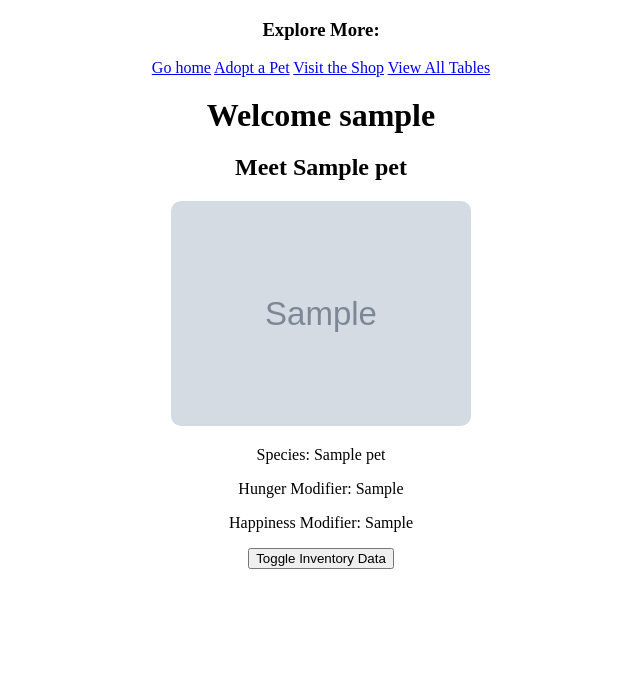
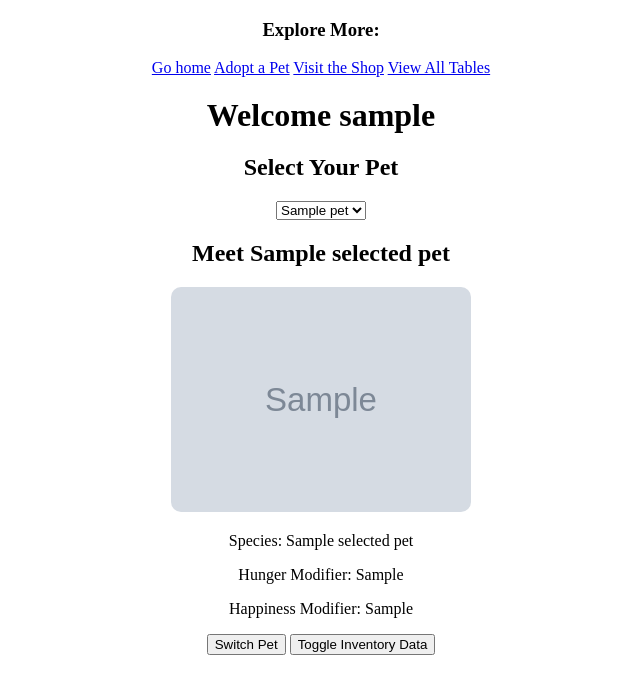
Before and after one commit to SorrenJ/Virtual-Pet, a Node server app: template server/views/home.ejs in a window 1280 px wide. Shown: the top 694 px of the page, without its empty margins (319-959 px from the left). Run offline with Node 20, Linux system fonts and the light colour scheme; the template is opened without the code that fills it: most values are stand-ins (such as "Sample title", 1, 10 or a date in 2020); grey boxes marked "Sample" are stand-in pictures.

Commit message:
add /switch-pet route -> allow user to switch pet at random, add user pet selection drop menu

```diff
--- a/server/index.js
+++ b/server/index.js
@@ -182,20 +182,32 @@ app.get('/all_tables', async (req, res) => {
 
 app.get('/home', async (req, res) => {
   const userId = 1; // Change this as necessary
-
+  const selectedPetId = req.query.selectedPetId;
   try {
       // Query to get the most recent pet with species and user details
       const petQuery = `
-          SELECT p.name AS pet_name, p.image AS pet_image,
+            SELECT p.id, p.name AS pet_name, p.image AS pet_image,
            s.species_name, s.hunger_mod, s.happy_mod,
            u.name AS user_name, u.email
     FROM pets p
     JOIN species s ON p.species_id = s.id
     JOIN users u ON p.user_id = u.id
-          ORDER BY p.created_at DESC
-          LIMIT 1
+    WHERE p.user_id = $1
+    ORDER BY p.name;
+
       `;
-      const pets = await pool.query(petQuery);
+      const pets = await pool.query(petQuery, [userId]);
+
+   // If no pets are found, handle that case
+   if (pets.rows.length === 0) {
+    return res.render('home', { pets: [], selectedPet: null });
+}
+
+
+     // Find the selected pet or default to the first pet
+     const selectedPet = selectedPetId
+     ? pets.rows.find(pet => pet.id === parseInt(selectedPetId)) || pets.rows[0]
+     : pets.rows[0];
 
       // Query to get inventory data for the user
       const inventoryQuery = `
@@ -247,7 +259,8 @@ app.get('/home', async (req, res) => {
 
       // Render the EJS template for the home page
       res.render('home', {
-          pet: pets.rows[0],
+        pets: pets.rows, // Change this to "pets"
+        selectedPet: selectedPet,
         inventory: inventory.rows,
         foodCount,
         toiletriesCount,
@@ -256,8 +269,35 @@ app.get('/home', async (req, res) => {
         userToiletries: userToiletries.rows,
         userToys: userToys.rows,
     });
+
   } catch (error) {
       console.error('Error executing query', error.stack);
       res.status(500).send('Internal Server Error');
   }
 });
+app.get('/switch-pet', async (req, res) => {
+    const userId = 1; // Adjust this as necessary
+
+    try {
+        // Query to get a random pet or the next one (you can modify as needed)
+        const petQuery = `
+            SELECT p.name AS pet_name, p.image AS pet_image,
+                   s.species_name, s.hunger_mod, s.happy_mod
+            FROM pets p
+            JOIN species s ON p.species_id = s.id
+            WHERE p.user_id = $1
+            ORDER BY RANDOM()
+            LIMIT 1
+        `;
+        const pets = await pool.query(petQuery, [userId]);
+
+        if (pets.rows.length === 0) {
+            return res.status(404).send({ message: 'No pets available' });
+        }
+
+        res.json(pets.rows[0]);
+    } catch (error) {
+        console.error('Error executing query', error.stack);
+        res.status(500).send('Internal Server Error');
+    }
+});
--- a/server/views/adopt.ejs
+++ b/server/views/adopt.ejs
@@ -86,6 +86,9 @@
     }
 
     }
+
+
+
 </script>
 
 
--- a/server/views/home.ejs
+++ b/server/views/home.ejs
@@ -52,6 +52,34 @@
                 userButtons.style.display = 'none'; // Hide user toggle buttons
             }
         }
+
+
+        async function switchPet() {
+        try {
+            const response = await fetch('/switch-pet', {
+                method: 'GET',
+                headers: {
+                    'Content-Type': 'application/json'
+                }
+            });
+
+            if (!response.ok) {
+                throw new Error('Network response was not ok');
+            }
+
+            const newPet = await response.json();
+
+            // Update the UI with the new pet's details
+            document.querySelector('h2').innerText = `Meet ${newPet.pet_name}`;
+            document.querySelector('img').src = `/db/${newPet.pet_image}`;
+            document.querySelector('p').innerText = `Species: ${newPet.species_name}`;
+            // Update other pet details as needed...
+        } catch (error) {
+            console.error('Error switching pet:', error);
+        }
+    }
+
+
     </script>
 </head>
 <body>
@@ -63,16 +91,26 @@
         <a href="/all_tables">View All Tables</a>
     </div>
 
-    <% if (pet) { %>
-    <h1>Welcome <%= pet.user_name %></h1>
-        <h2>Meet <%= pet.pet_name %></h2>
-        <img src="/db/<%= pet.pet_image %>" alt="<%= pet.pet_name %>">
-        <p>Species: <%= pet.species_name %></p>
-        <p>Hunger Modifier: <%= pet.hunger_mod %></p>
-        <p>Happiness Modifier: <%= pet.happy_mod %></p>
+    <% if (pets && pets.length > 0) { %>
+    <h1>Welcome <%=  pets[0].user_name %></h1>
+
+    <h2>Select Your Pet</h2>
+    <select id="petSelector" onchange="selectPet(this.value)">
+        <% pets.forEach(pet => { %>
+            <option value="<%= pet.id %>" <%= pet.id === selectedPet.id ? 'selected' : '' %>><%= pet.pet_name %></option>
+        <% }); %>
+    </select>
+    <div id="petDetails">
+        <h2>Meet <%= selectedPet.pet_name %></h2>
+        <img src="/db/<%= selectedPet.pet_image %>" alt="<%= selectedPet.pet_name %>">
+        <p>Species: <%= selectedPet.species_name %></p>
+        <p>Hunger Modifier: <%= selectedPet.hunger_mod %></p>
+        <p>Happiness Modifier: <%= selectedPet.happy_mod %></p>
+    </div>
     <% } else { %>
         <p>No pets available at the moment.</p>
     <% } %>
+    <button onclick="switchPet()">Switch Pet</button>
     <button onclick="toggleInventory()">Toggle Inventory Data</button>
 
     <div class="inventory" id="inventoryTable">
@@ -171,4 +209,9 @@
         </table>
     </div>
 </body>
+<script>
+    function selectPet(petId) {
+        window.location.href = `/home?selectedPetId=${petId}`;
+    }
+    </script>
 </html>
```
Lines whose indentation alone changed are shown as unchanged.
